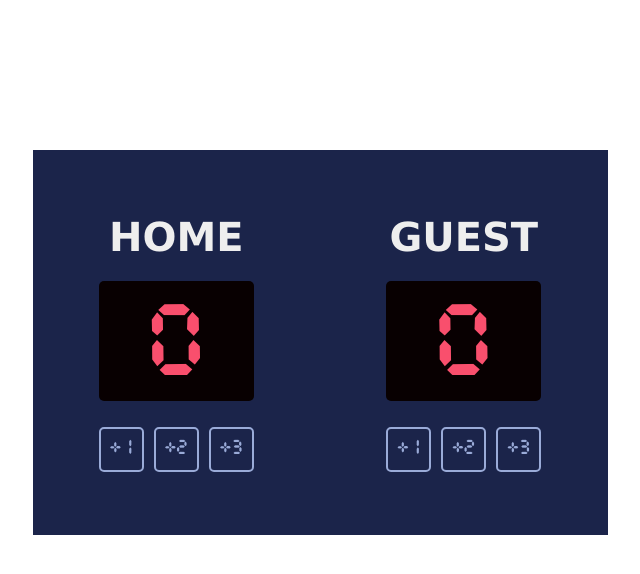
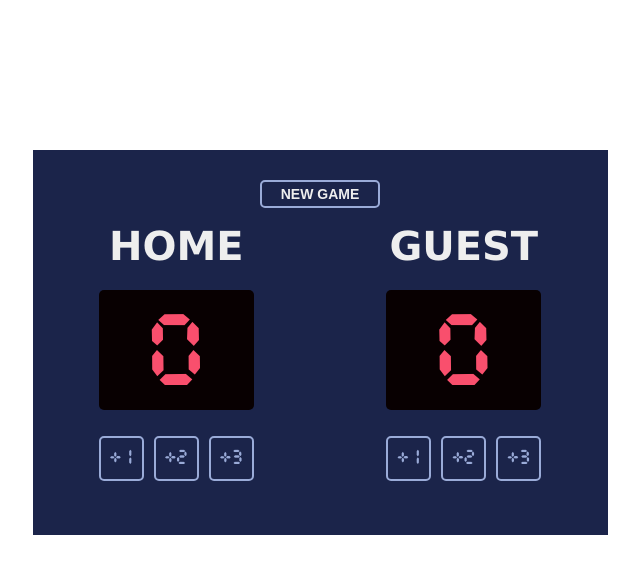
Before and after one commit to taylornorris/scrimba_scoreboard, a plain HTML site: page index.html in a window 1280 px wide. Shown: the whole page, without its empty margins (320-960 px from the left). Drawn offline with Linux system fonts and the light colour scheme.

Commit message:
Add "new game" button

```diff
--- a/index.html
+++ b/index.html
@@ -9,6 +9,9 @@
 <body>
     <div class="container">
 
+        <button id="new_game" onclick="newGame()">NEW GAME</button>
+
+        <div class="score_display">
             <!-- HOME CARD -->
             <div class="card">
                 <h3 class="name">HOME</h3>
@@ -21,7 +24,6 @@
                     <button class="point_btn" onclick="homePlusThree()">+3</button>
                 </div>
             </div>
-
             <!-- GUEST CARD -->
             <div class="card">
                 <h3 class="name">GUEST</h3>
@@ -34,6 +36,7 @@
                     <button class="point_btn" onclick="guestPlusThree()">+3</button>
                 </div>
             </div>
+        </div>
 
     </div>
     <script src="index.js"></script>
--- a/index.js
+++ b/index.js
@@ -36,3 +36,10 @@ function guestPlusThree() {
     guestScore += 3
     guestScoreEl.textContent = guestScore
 }
+
+function newGame() {
+    homeScore = 0
+    guestScore = 0
+    homeScoreEl.textContent = homeScore
+    guestScoreEl.textContent = guestScore
+}
--- a/styles.css
+++ b/styles.css
@@ -8,18 +8,33 @@
     box-sizing: border-box;
 }
 
-.score_text, button {
-    font-family: "CursedTimer", sans-serif;
-}
-
-
 .container {
     width: 575px;
     height: 385px;
     margin: 150px auto;
+    padding-top: 15px;
     background: #1B244A;
+    font-family: Verdana, Geneva, Tahoma, sans-serif;
+}
+
+.score_text, .point_btn {
+    font-family: "CursedTimer", sans-serif;
+}
+
+.score_display {
     display: flex;
     justify-content: space-around;
+}
+
+#new_game {
+    width: 120px;
+    margin: 15px auto;
+    padding: 4px;
+    display: block;
+    color: #EEEEEE;
+    font-size: 14px;
+    font-weight: bold;
+
 }
 
 
@@ -37,7 +52,6 @@
 }
 
 .name {
-    font-family: Verdana, Geneva, Tahoma, sans-serif;
     color: #EEEEEE;
     font-size: 40px;
     font-weight: bold;
@@ -55,6 +69,12 @@
     align-items: center;
 }
 
+button {
+    color: #9AABD8;
+    background: none;
+    border: 2px solid #9AABD8;
+}
+
 .button_div {
     width: 100%;
     display: flex;
@@ -65,16 +85,13 @@
     width: 45px;
     height: 45px;
     font-size: 18px;
-    color: #9AABD8;
-    background: none;
-    border: 2px solid #9AABD8;
 }
 
-.point_btn:hover {
+button:hover {
     border: 2px solid #F94F6D;
 }
 
-.point_btn:active {
+button:active {
     background: #F94F6D;
 }
 
```
Lines whose indentation alone changed are shown as unchanged.
